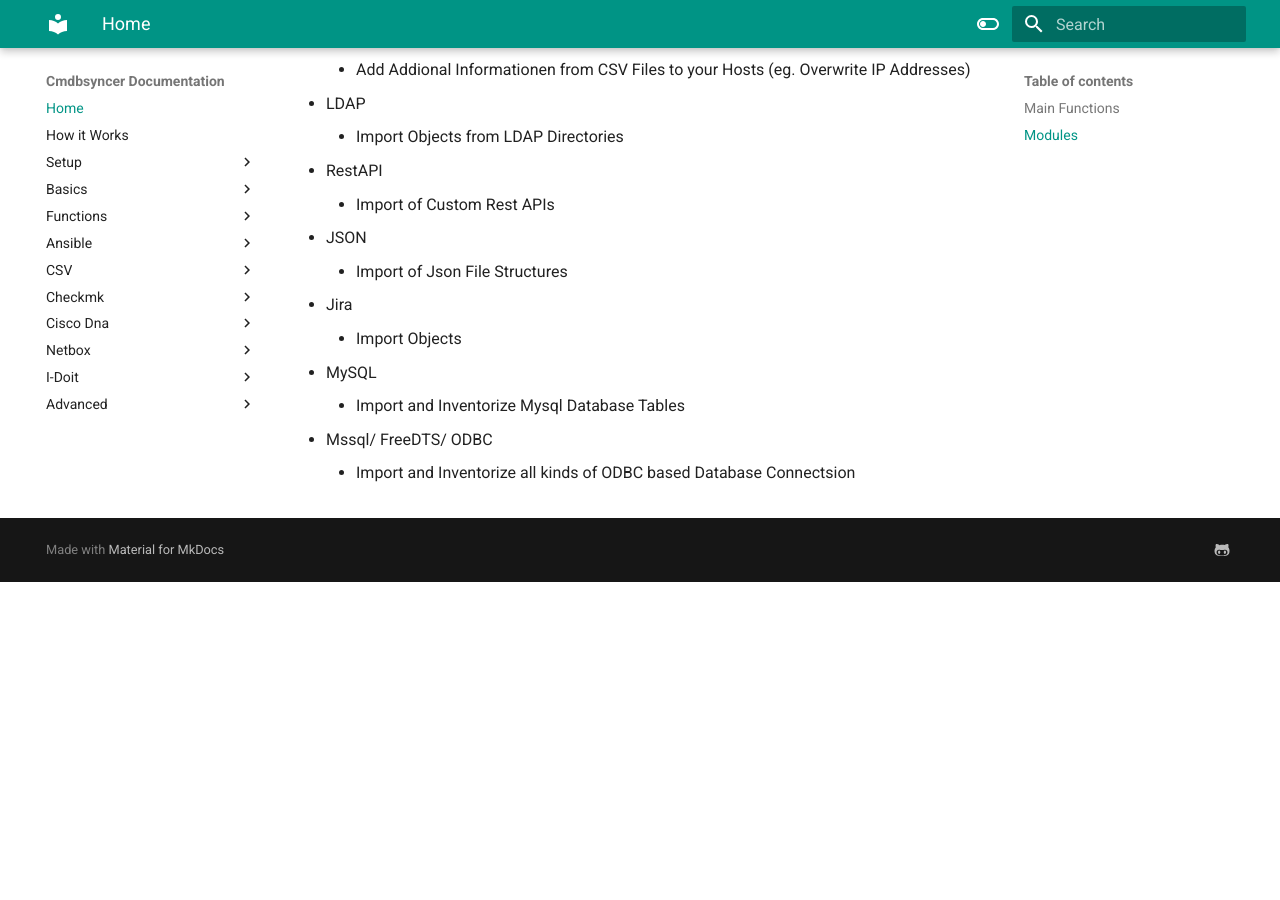
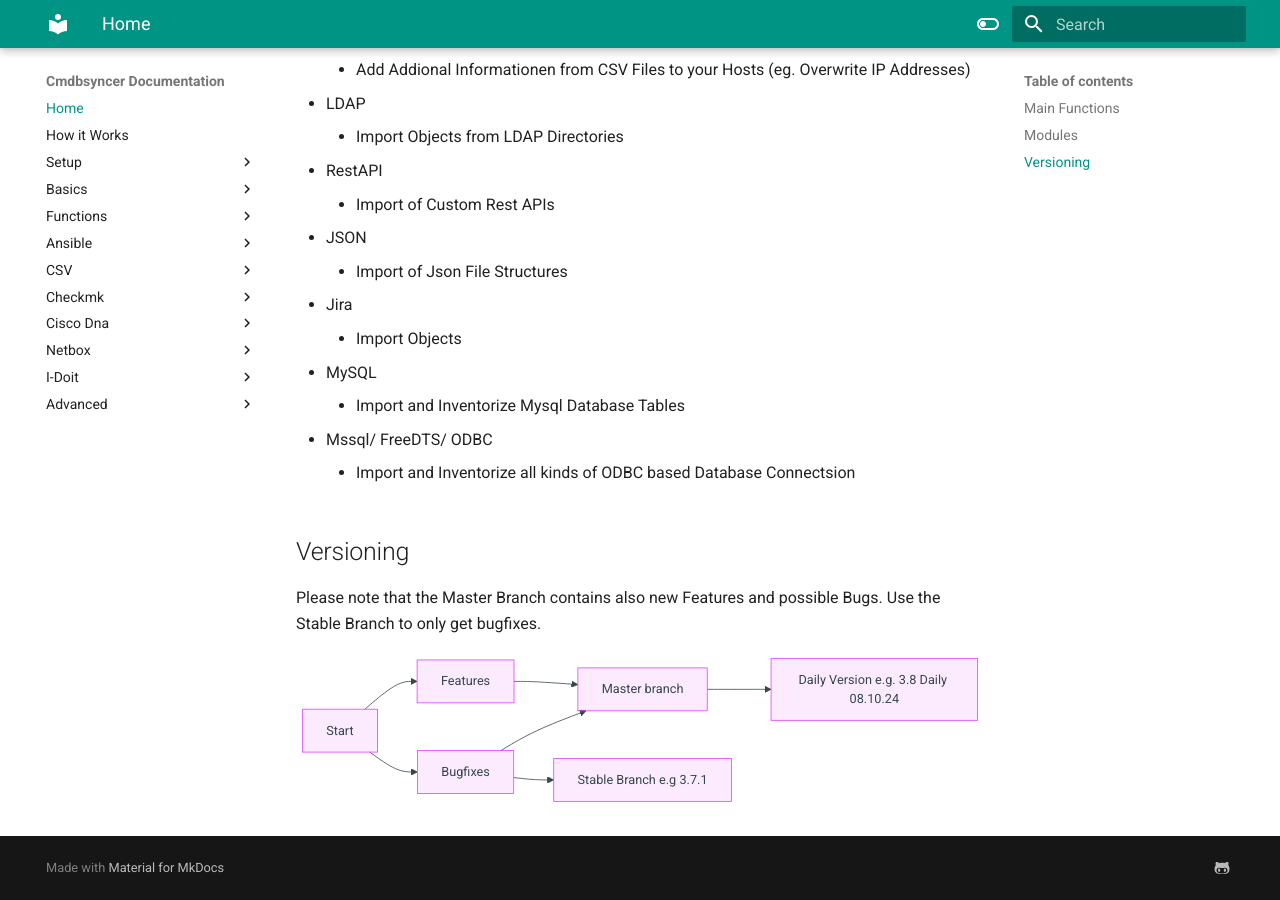
Before and after one commit to kuhn-ruess/cmdbsyncer-docs, an MkDocs documentation site: the page built from docs/index.md, in a window 1280 px wide and 900 px high, scrolled down 2568 px. Built offline with MkDocs 1.6.1 and Material for MkDocs 9.7.7, drawn with Linux system fonts in a browser that asks for light colours; before the commit the page ends 3150 px from its top, so only the background shows below that.

Commit message:
Updated docu

````diff
--- a/docs/index.md
+++ b/docs/index.md
@@ -86,3 +86,28 @@
 
 * Mssql/ FreeDTS/ ODBC
     * Import and Inventorize all kinds of ODBC based Database Connectsion
+
+
+
+## Versioning
+Please note that the Master Branch contains also new Features and possible Bugs.
+Use the Stable Branch to only get bugfixes.
+
+``` mermaid
+graph LR
+S[Start] --> F
+S --> B
+M[Master branch]
+B[Bugfixes]
+F[Features]
+D[Daily Version e.g. 3.8 Daily 08.10.24]
+V[Stable Branch e.g  3.7.1]
+
+M --> D
+
+F --> M
+B --> M
+
+B --> V
+
+```
--- a/mkdocs.yml
+++ b/mkdocs.yml
@@ -96,6 +96,12 @@
         name: Switch to light mode
       primary: teal
       accent: lime
+markdown_extensions:
+  - pymdownx.superfences:
+      custom_fences:
+        - name: mermaid
+          class: mermaid
+          format: !!python/name:pymdownx.superfences.fence_code_format
 extra:
   social:
     - icon: fontawesome/brands/github-alt
````
Also changed, not shown: docs/basics/how_it_works.md (+34 -0 lines), docs/basics/setup_code.md (+7 -0 lines).
